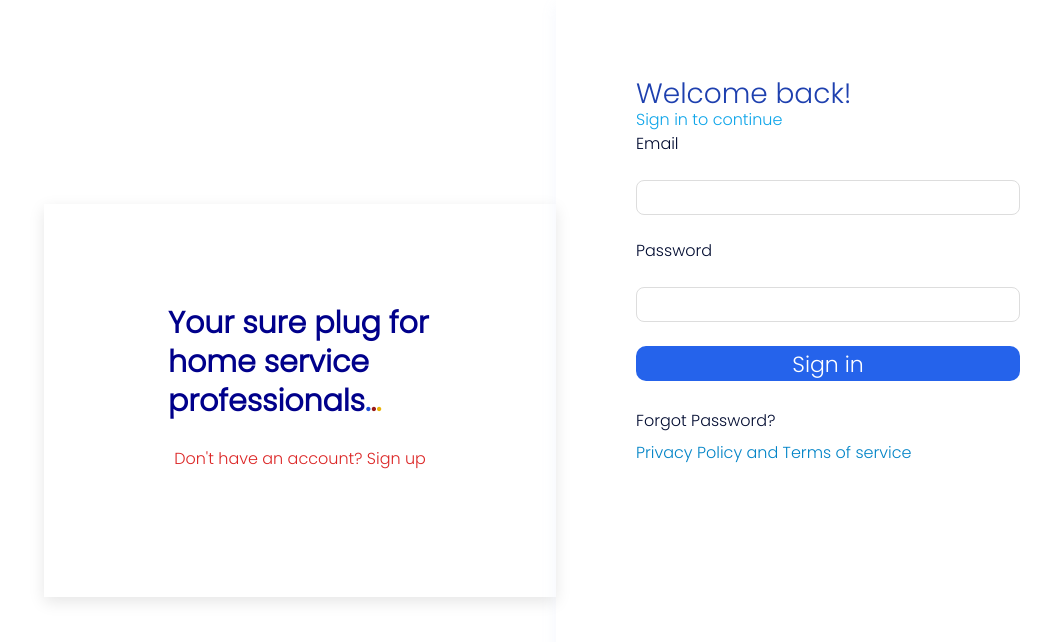
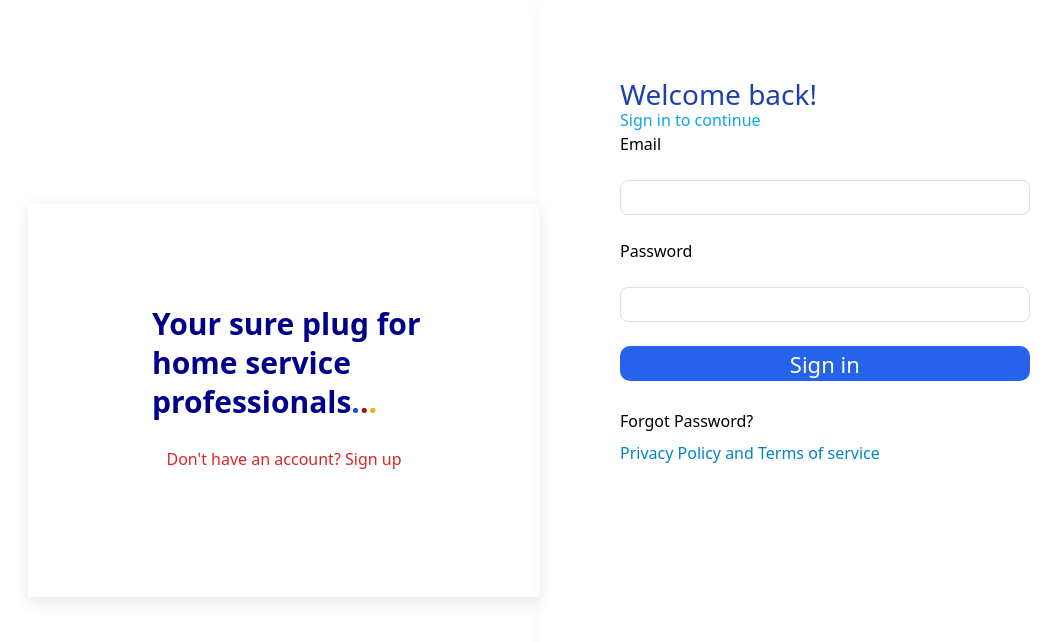
Before and after one commit to Adebimpe96/XFIX, a React (Create React App) app: page /login in a window 1280 px wide. Shown: the top 642 px of the page, without its empty margins (20-1081 px from the left). Built offline with nearby package versions, Linux system fonts and the light colour scheme.

Commit message:
jobs updated

```diff
--- a/src/components/Authentication/Login.js
+++ b/src/components/Authentication/Login.js
@@ -1,7 +1,7 @@
 import { useState } from "react";
 import { useForm } from "react-hook-form";
 import { useNavigate } from "react-router-dom";
-import { Modal} from "react-bootstrap";
+import { Modal } from "react-bootstrap";
 function Login() {
   document.title = `XFix-Login`;
 
@@ -24,12 +24,12 @@ function Login() {
   };
   const [modalShow, setModalShow] = useState(false);
   return (
-    <div className="container-md">
+    <div className="container-md ">
       <div className="login-content">
         <h3 className="text-blue-800">Welcome back!</h3>
         <p className="text-sky-500">Sign in to continue</p>
         <p style={{ color: "red", fontSize: "1.2rem" }}>{error}</p>
-        <form onSubmit={handleSubmit(onSubmit)}>
+        <form onSubmit={handleSubmit(onSubmit)} className="container">
           <label> Email</label> &nbsp;
           <input
             type="email"
--- a/src/components/Customers/customer.css
+++ b/src/components/Customers/customer.css
@@ -1,10 +1,3 @@
-@import url('https://fonts.googleapis.com/css2?family=Poppins:wght@300&display=swap');
-
-body, html,*{
-    font-family: 'Poppins', sans-serif;
-    color: #020C31;
-
-}
 .blue-txt {
     color: #020C31;
 }
--- a/src/components/Layouts/Jobs/Jobs.jsx
+++ b/src/components/Layouts/Jobs/Jobs.jsx
@@ -28,7 +28,7 @@ function Jobs() {
   };
 
   return (
-    <div className="jobs flex justify-center items-center h-screen">
+    <div className=" container-lg jobs flex justify-center items-center h-screen">
       <div className="job-container flex justify-between items-center">
         <div className="left-job h-full rounded-2xl">
           {/* <h3 className='text-blue-900'> No Jobs yet</h3>
--- a/src/components/Layouts/Jobs/jobs.css
+++ b/src/components/Layouts/Jobs/jobs.css
@@ -52,7 +52,6 @@
 }
 .info-address, .info-name{
   margin-left: 20px;
-  margin-top: 20px;
   font-size: 16px;
   color: rgb(9, 9, 112);
   font-family: 'Franklin Gothic Medium', 'Arial Narrow', Arial, sans-serif;
--- a/src/index.css
+++ b/src/index.css
@@ -176,3 +176,6 @@ form button:hover {
 .error p{
   font-size: 25px;
 }
+.c-form{
+  height: 400px;
+}
--- a/src/index.js
+++ b/src/index.js
@@ -2,9 +2,6 @@ import React from "react";
 import ReactDOM from "react-dom/client";
 import "react-alice-carousel/lib/alice-carousel.css";
 import "./index.css";
-//import "bootstrap/dist/css/bootstrap.min.css";
-//import "react-alice-carousel/lib/alice-carousel.css";
-
 import App from "./App";
 
 const root = ReactDOM.createRoot(document.getElementById("root"));
```
Also changed, not shown: src/components/Customers/Form.js (+9 -9 lines).
